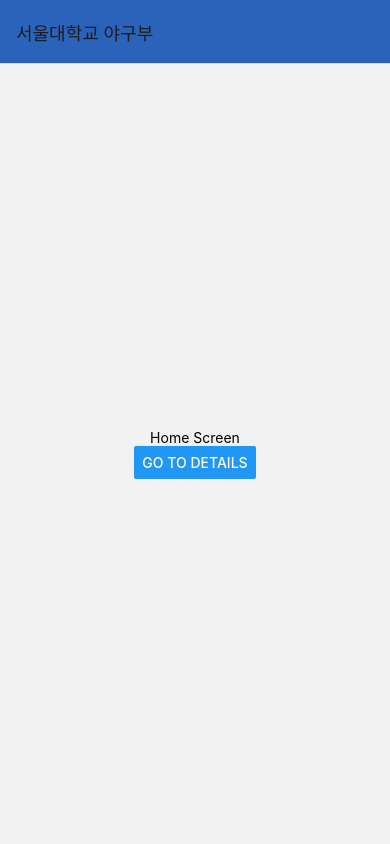
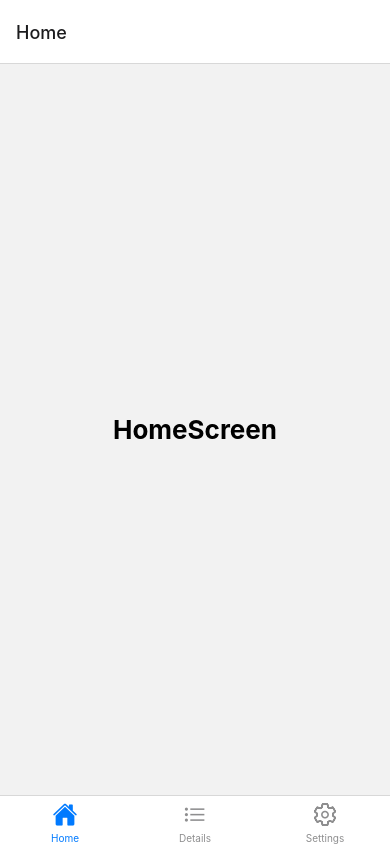
Before and after one commit to vietman2/BaseballTeam, a React Native app in the folder frontend/: screen / in a window 390 px wide. Built offline with nearby package versions, Linux system fonts and the light colour scheme.

Commit message:
feat:make tab navigation

```diff
--- a/frontend/App.tsx
+++ b/frontend/App.tsx
@@ -1,43 +1,9 @@
-import { Button, Text, View } from 'react-native';
-import React from 'react';
-import { NavigationContainer } from '@react-navigation/native';
-import { createNativeStackNavigator } from '@react-navigation/native-stack';
+import React from "react";
+import MainContainer from "./navigation/MainContainer"
 
-
-function HomeScreen({ navigation }) {
-  return (
-    <View style={{ flex: 1, alignItems: 'center', justifyContent: 'center' }}>
-      <Text>Home Screen</Text>
-      <Button
-        title="Go to Details"
-        onPress={() => navigation.navigate('Details')}
-      />
-    </View>
+function App(){
+  return(
+    <MainContainer/>
   );
 }
-function DetailsScreen({ navigation }) {
-  return (
-    <View style={{ flex: 1, alignItems: 'center', justifyContent: 'center' }}>
-      <Text>Details Screen</Text>
-      {/* <Button
-        title="Go to Details... again"
-        onPress={() => navigation.push('Details')}
-      /> */}
-    </View>
-  );
-}
-
-const Stack = createNativeStackNavigator();
-
-function App() {
-  return (
-    <NavigationContainer>
-      <Stack.Navigator initialRouteName="Home" screenOptions={{title:"서울대학교 야구부",headerStyle:{backgroundColor:'#2C63BA'}}}>
-        <Stack.Screen name="Home" component={HomeScreen}/>
-        <Stack.Screen name="Details" component={DetailsScreen} />
-      </Stack.Navigator>
-    </NavigationContainer>
-  );
-}
-
 export default App;
--- a/frontend/babel.config.js
+++ b/frontend/babel.config.js
@@ -2,5 +2,6 @@ module.exports = function(api) {
   api.cache(true);
   return {
     presets: ['babel-preset-expo'],
+    plugins: ["styled-components"]
   };
 };
--- /dev/null
+++ b/frontend/navigation/MainContainer.tsx
@@ -0,0 +1,50 @@
+import React from "react";
+import { NavigationContainer } from "@react-navigation/native";
+import { createBottomTabNavigator } from "@react-navigation/bottom-tabs";
+import Ionicons from 'react-native-vector-icons/Ionicons';
+
+import HomeScreen from "./screens/HomeScreen";
+import DetailsScreen from "./screens/DetailsScreen";
+import SettingsScreen from "./screens/SettingsScreen";
+
+type RootTabParamList = {
+    Home: undefined;
+    Details: undefined;
+    Settings: undefined;
+};
+
+const Tab = createBottomTabNavigator<RootTabParamList>();
+
+export default function MainContainer() {
+    const homeName = "Home";
+    const detailsName = "Details";
+    const settingsName = "Settings";
+
+    return (
+        <NavigationContainer>
+            <Tab.Navigator
+                initialRouteName={homeName}
+                screenOptions={({ route }) => ({
+                    tabBarIcon: ({ focused, color, size }) => {
+                        let iconName: string ='';
+                        const rn = route.name;
+
+                        if (rn === homeName) {
+                            iconName = focused ? 'home' : 'home-outline';
+                        } else if (rn === detailsName) {
+                            iconName = focused ? 'list' : 'list-outline';
+                        } else if (rn === settingsName) {
+                            iconName = focused ? 'settings' : 'settings-outline';
+                        }
+
+                        return <Ionicons name={iconName} size={size} color={color} />;
+                    }
+                })}
+            >
+                <Tab.Screen name={homeName} component={HomeScreen} />
+                <Tab.Screen name={detailsName} component={DetailsScreen} />
+                <Tab.Screen name={settingsName} component={SettingsScreen} />
+            </Tab.Navigator>
+        </NavigationContainer>
+    );
+}
--- /dev/null
+++ b/frontend/navigation/screens/DetailsScreen.tsx
@@ -0,0 +1,29 @@
+import React from "react";
+import { View, Text, TouchableOpacity, StyleSheet } from "react-native";
+import { BottomTabScreenProps } from "@react-navigation/bottom-tabs"; // 사용 중인 네비게이션 라이브러리에 맞게 수정
+
+type DetailsScreenProps = BottomTabScreenProps<any>; // BottomTabScreenProps에는 타입 매개변수로 'ParamList' 타입을 넣어주어야 할 수도 있습니다.
+
+function DetailsScreen({ navigation }: DetailsScreenProps) {
+    return (
+        <View style={styles.container}>
+            <TouchableOpacity onPress={() => navigation.navigate('Home')}>
+                <Text style={styles.text}>DetailsScreen</Text>
+            </TouchableOpacity>
+        </View>
+    );
+}
+
+const styles = StyleSheet.create({
+    container: {
+        flex: 1,
+        alignItems: "center",
+        justifyContent: "center",
+    },
+    text: {
+        fontSize: 26,
+        fontWeight: "bold",
+    },
+});
+
+export default DetailsScreen;
--- /dev/null
+++ b/frontend/navigation/screens/HomeScreen.tsx
@@ -0,0 +1,29 @@
+import React from "react";
+import { View, Text, TouchableOpacity, StyleSheet } from "react-native";
+import { BottomTabScreenProps } from "@react-navigation/bottom-tabs"; // 사용 중인 네비게이션 라이브러리에 맞게 수정
+
+type HomeScreenProps = BottomTabScreenProps<any>; // BottomTabScreenProps에는 타입 매개변수로 'ParamList' 타입을 넣어주어야 할 수도 있습니다.
+
+function HomeScreen({ navigation }: HomeScreenProps) {
+    return (
+        <View style={styles.container}>
+            <TouchableOpacity onPress={() => alert('This is Home screen')}>
+                <Text style={styles.text}>HomeScreen</Text>
+            </TouchableOpacity>
+        </View>
+    );
+}
+
+const styles = StyleSheet.create({
+    container: {
+        flex: 1,
+        alignItems: "center",
+        justifyContent: "center",
+    },
+    text: {
+        fontSize: 26,
+        fontWeight: "bold",
+    },
+});
+
+export default HomeScreen;
--- /dev/null
+++ b/frontend/navigation/screens/SettingsScreen.tsx
@@ -0,0 +1,29 @@
+import React from "react";
+import { View, Text, TouchableOpacity, StyleSheet } from "react-native";
+import { BottomTabScreenProps } from "@react-navigation/bottom-tabs"; // 사용 중인 네비게이션 라이브러리에 맞게 수정
+
+type SettingsScreenProps = BottomTabScreenProps<any>; // BottomTabScreenProps에는 타입 매개변수로 'ParamList' 타입을 넣어주어야 할 수도 있습니다.
+
+function SettingsScreen({ navigation }: SettingsScreenProps) {
+    return (
+        <View style={styles.container}>
+            <TouchableOpacity onPress={() => navigation.navigate('Home')}>
+                <Text style={styles.text}>SettingsScreen</Text>
+            </TouchableOpacity>
+        </View>
+    );
+}
+
+const styles = StyleSheet.create({
+    container: {
+        flex: 1,
+        alignItems: "center",
+        justifyContent: "center",
+    },
+    text: {
+        fontSize: 26,
+        fontWeight: "bold",
+    },
+});
+
+export default SettingsScreen;
```
Also changed, not shown: frontend/package.json (+14 -2 lines), 2 other files (tests, documents, lock files or other folders).
